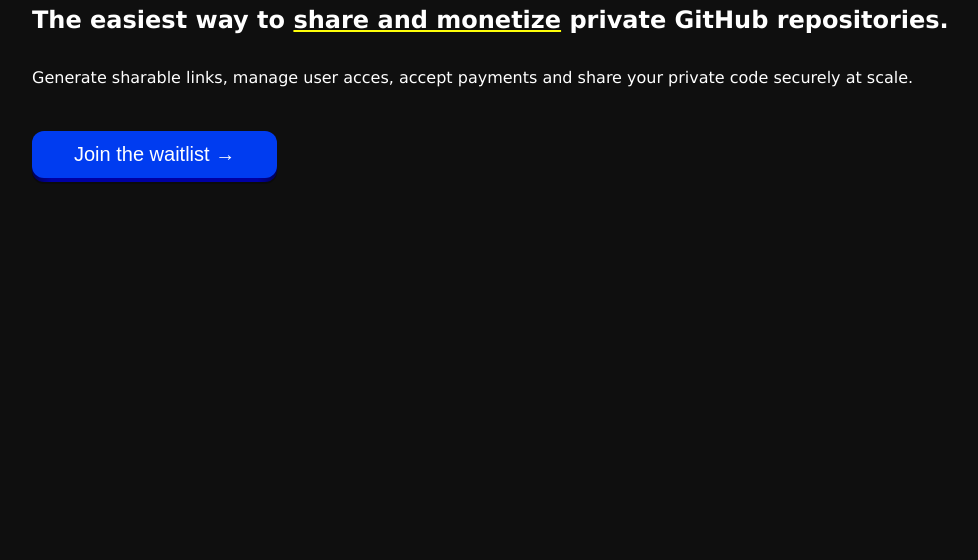
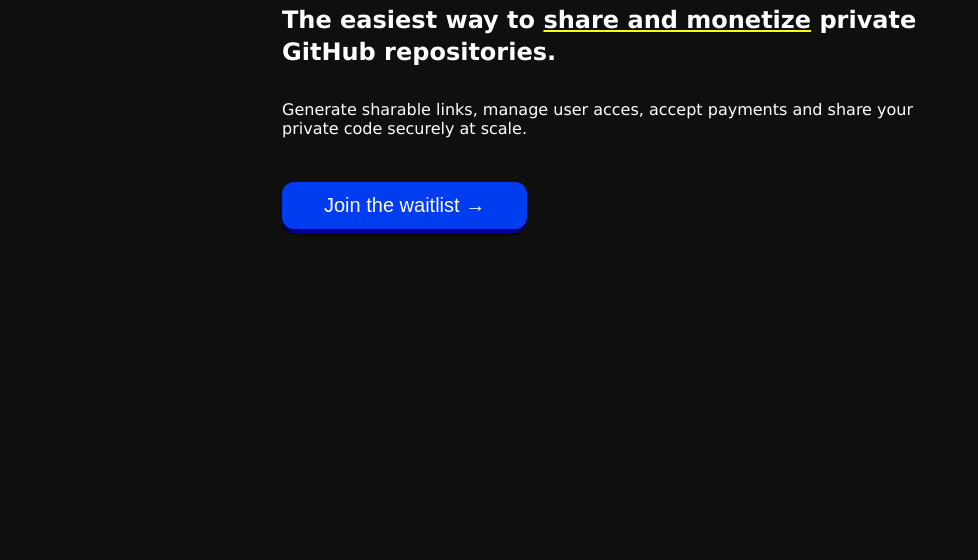
Before and after one commit to kristofk01/wirps-placeholder, a plain HTML site: page index.html in a window 1280 px wide. Shown: the part 240-800 px from the top of the page, without its empty margins (40-1018 px from the left). Drawn offline with Linux system fonts and the light colour scheme.

Commit message:
center content on page

```diff
--- a/main.css
+++ b/main.css
@@ -3,6 +3,11 @@ body {
   background-color: rgb(15, 15, 15);
   font-family: "Lucida Sans", "Lucida Sans Regular", "Lucida Grande",
     "Lucida Sans Unicode", Geneva, Verdana, sans-serif;
+  display: flex;
+  height: 100%;
+  margin: 0;
+  align-items: center;
+  justify-content: center;
 }
 
 a {
@@ -10,7 +15,7 @@ a {
 }
 
 .container {
-  margin-top: 8rem;
+  margin: 8rem;
   margin-left: 4rem;
   margin-right: 4rem;
   display: flex;
@@ -18,6 +23,7 @@ a {
   display: flex;
   flex-direction: column;
   align-items: start;
+  max-width: 636px;
 }
 
 .text-2xl {
```
